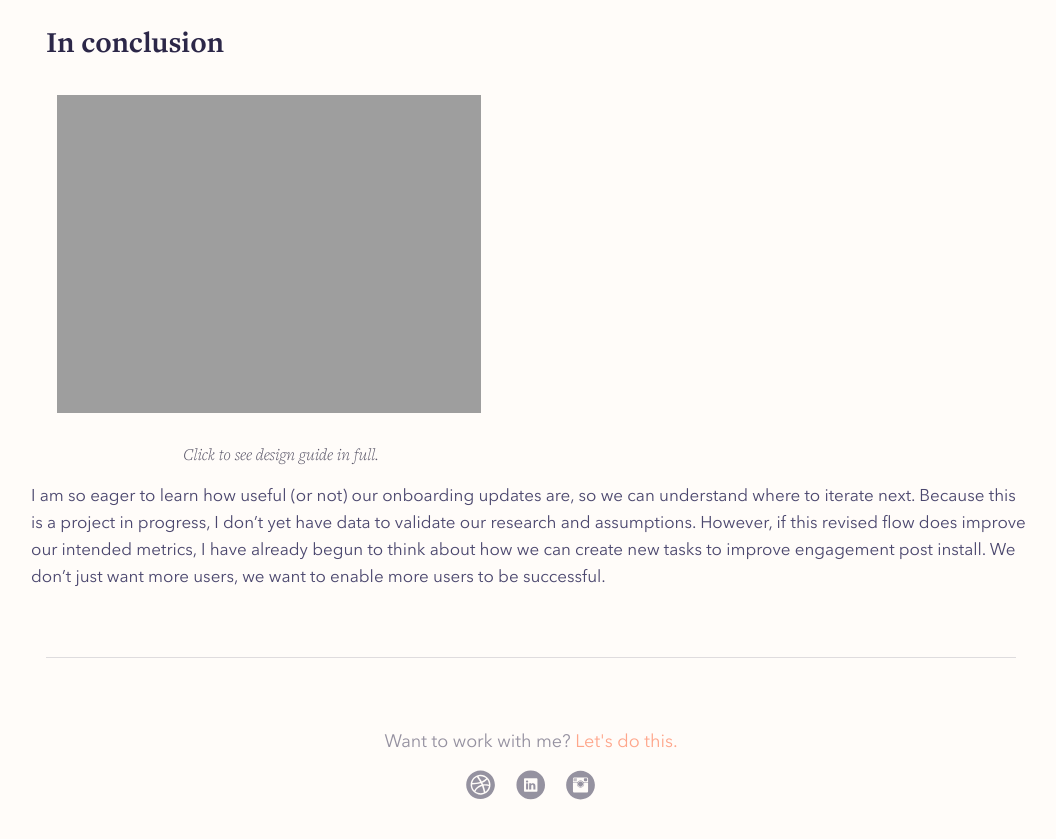
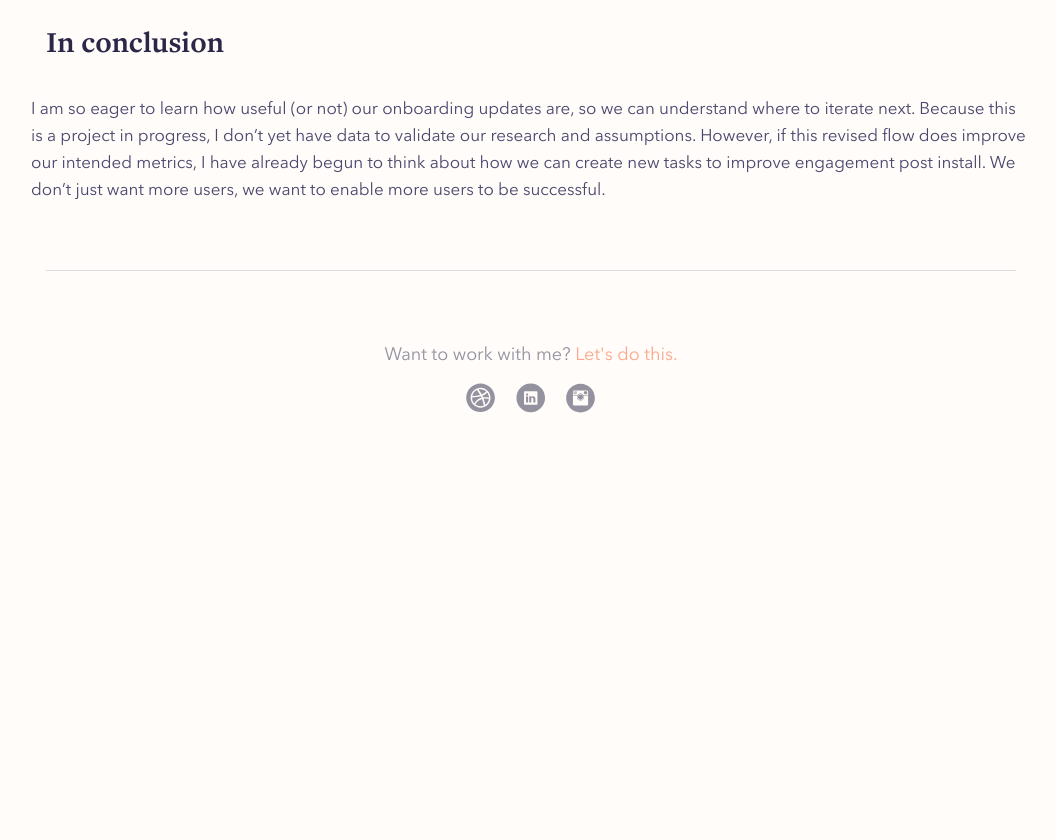
Before and after one commit to jessbottali/jessicabottali.com, a Jekyll site: the page built from projects/chameleon-onboarding/index.html, in a window 1280 px wide and 900 px high, scrolled down 5009 px. Shown: the top 839 px of the window, without its empty margins (124-1180 px from the left). Built offline with Jekyll 4.4.1, drawn with Linux system fonts in a browser that asks for light colours; comment, search, counter and statistics services are not loaded; after the commit the page ends 5522 px from its top, so only the background shows below that.

Commit message:
Update index.html

```diff
--- a/projects/chameleon-onboarding/index.html
+++ b/projects/chameleon-onboarding/index.html
@@ -114,12 +114,6 @@ title: "Chameleon onboarding"
   <hr />
   <h2 class="ProjectWork-title m0 mb4">In conclusion</h2>
   <div class="Grid gutters u-m-top-20">
-    <div class="Grid-cell u-6of12">
-    <a href="./images/design-guide@2x.png" class="ProjectImage ml0">
-      <img src="./images/click-to-see-full-guide-long@2x.png" class="ProjectImage" />
-    </a>
-      <p class="ImageCaption">Click to see design guide in full.</p>
-    </div>
     <div class="project-content">
       <p style="margin-top: 0px;">I am so eager to learn how useful (or not) our onboarding updates are, so we can understand where to iterate next. Because this is a project in progress, I don’t yet have data to validate our research and assumptions. However, if this revised flow does improve our intended metrics, I have already begun to think about how we can create new tasks to improve engagement post install. We don’t just want more users, we want to enable more users to be successful. </p>
     </div>
```
